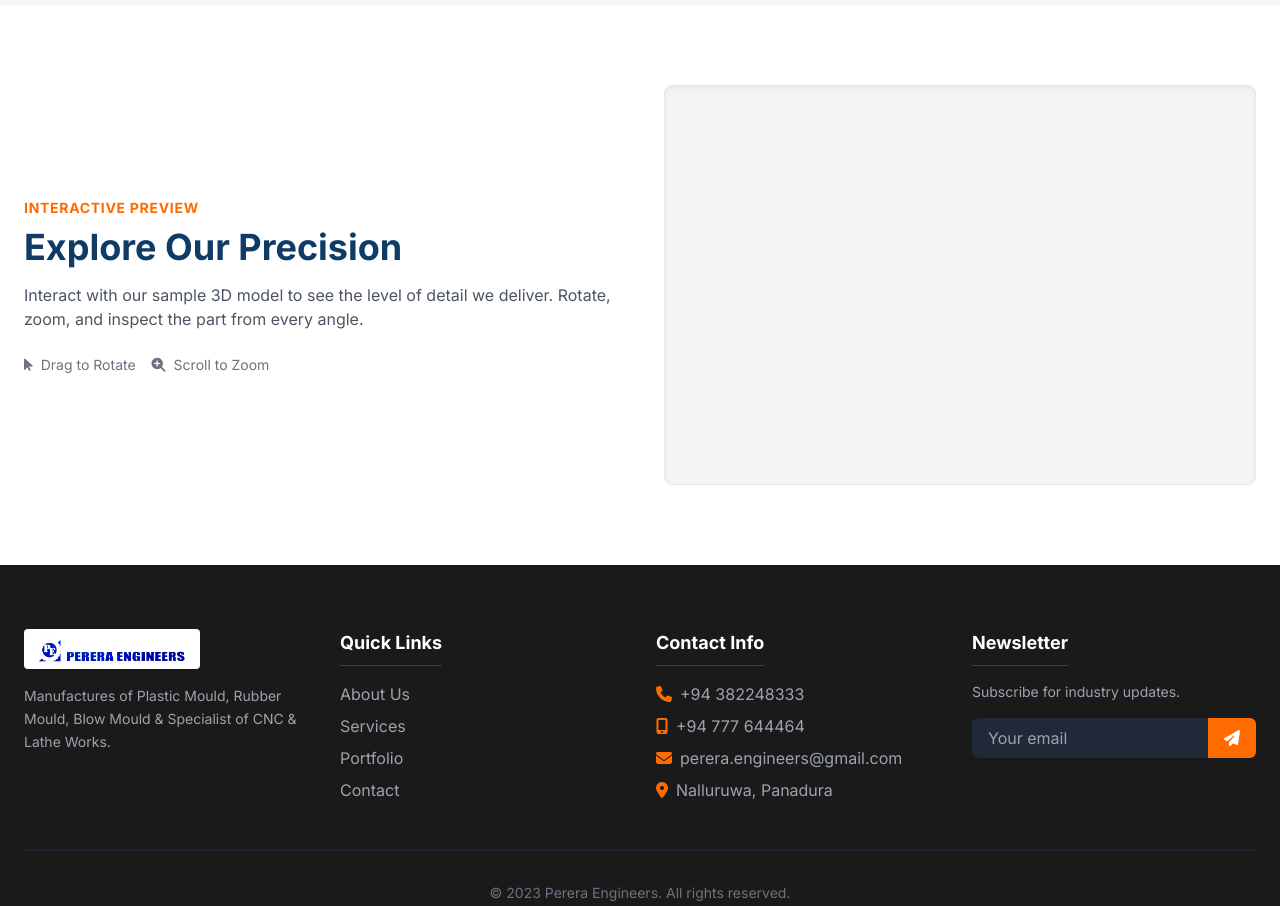
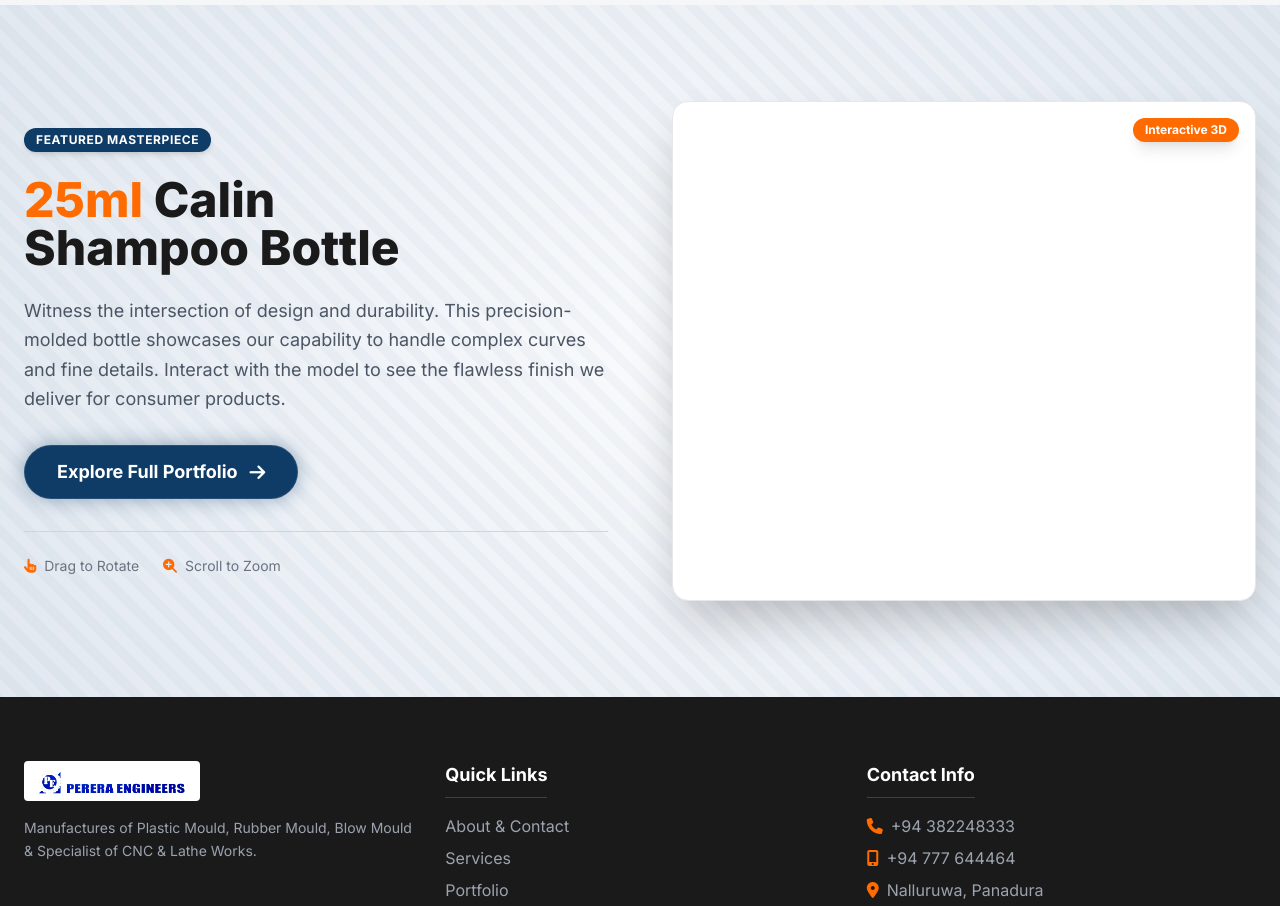
Before and after one commit to IT25100142/Perera-Engineers, a plain HTML site: page index.html in a window 1280 px wide. Shown: the part 1840-2746 px from the top of the page. Drawn offline with nearby package versions, Linux system fonts and the light colour scheme; some packages are replaced by stand-ins of ours; a script that the page names is missing.

Commit message:
Update index.html

```diff
--- a/index.html
+++ b/index.html
@@ -71,7 +71,6 @@
                 <span><i class="fas fa-map-marker-alt text-brand-accent mr-2"></i>Panadura, Sri Lanka</span>
             </div>
             <div class="flex space-x-6">
-                <a href="mailto:perera.engineers@gmail.com" class="hover:text-white transition"><i class="fas fa-envelope mr-2"></i>perera.engineers@gmail.com</a>
                 <a href="tel:+94777644464" class="hover:text-white transition"><i class="fas fa-phone mr-2"></i>+94 777 644464</a>
             </div>
         </div>
@@ -91,10 +90,14 @@
 
                 <div class="hidden md:flex items-center space-x-8 font-medium text-gray-700">
                     <a href="index.html" class="text-brand-accent">Home</a>
-                    <a href="contact.html#about" class="hover:text-brand-accent transition">About</a>
                     <a href="index.html#services" class="hover:text-brand-accent transition">Services</a>
-                    <a href="gallery.html" class="hover:text-brand-accent transition">Gallery</a>
-                    <a href="contact.html#contact" class="px-5 py-2 btn-primary rounded-md font-semibold text-white">Contact Us</a>
+                    <!-- Renamed to Portfolio -->
+                    <a href="gallery.html" class="hover:text-brand-accent transition">Portfolio</a>
+
+                    <!-- Combined Creative Button -->
+                    <a href="contact.html" class="px-6 py-2 btn-creative rounded-full font-bold text-white flex items-center gap-2">
+                        <i class="fas fa-info-circle"></i> About & Contact
+                    </a>
                 </div>
 
                 <button id="mobile-menu-btn" class="md:hidden text-2xl text-brand-blue focus:outline-none">
@@ -107,10 +110,9 @@
         <div id="mobile-menu" class="bg-white border-t md:hidden">
             <div class="flex flex-col px-6 py-4 space-y-4">
                 <a href="index.html" class="text-brand-accent font-medium">Home</a>
-                <a href="contact.html#about" class="text-gray-700 hover:text-brand-accent font-medium">About</a>
                 <a href="index.html#services" class="text-gray-700 hover:text-brand-accent font-medium">Services</a>
-                <a href="gallery.html" class="text-gray-700 hover:text-brand-accent font-medium">Gallery</a>
-                <a href="contact.html#contact" class="text-brand-accent font-bold">Contact Us</a>
+                <a href="gallery.html" class="text-gray-700 hover:text-brand-accent font-medium">Portfolio</a>
+                <a href="contact.html" class="text-brand-accent font-bold">About & Contact</a>
             </div>
         </div>
     </nav>
@@ -129,7 +131,7 @@
                     We specialize in CNC & Lathe works, delivering high-quality custom moulds for industrial and consumer applications.
                 </p>
                 <div class="flex flex-col sm:flex-row gap-4">
-                    <a href="contact.html#contact" class="px-8 py-4 btn-primary rounded text-center font-bold text-lg shadow-lg">Start Your Project</a>
+                    <a href="contact.html" class="px-8 py-4 btn-primary rounded text-center font-bold text-lg shadow-lg">Start Your Project</a>
                     <a href="index.html#services" class="px-8 py-4 bg-transparent border-2 border-white text-white rounded text-center font-bold text-lg hover:bg-white hover:text-brand-blue transition">Explore Services</a>
                 </div>
             </div>
@@ -203,42 +205,55 @@
     </section>
 
     <!-- 3D Model Section -->
-    <section id="interactive-model" class="py-20 bg-white">
-        <div class="container mx-auto px-6">
-            <div class="flex flex-col md:flex-row items-center gap-12">
+    <section id="interactive-model" class="py-24 model-showcase-bg">
+        <div class="container mx-auto px-6 relative z-10">
+            <div class="flex flex-col md:flex-row items-center gap-16">
                 <div class="md:w-1/2">
-                     <span class="text-brand-accent font-bold uppercase tracking-wider text-sm">Interactive Preview</span>
-                    <h2 class="text-3xl md:text-4xl font-bold text-brand-blue mt-2 mb-4">Explore Our Precision</h2>
-                    <p class="text-gray-600 mb-6">
-                        Interact with our sample 3D model to see the level of detail we deliver.
-                        Rotate, zoom, and inspect the part from every angle.
+                     <span class="inline-block px-3 py-1 bg-brand-blue text-white rounded-full text-xs font-bold uppercase tracking-wider mb-4 shadow-md">Featured Masterpiece</span>
+                    <h2 class="text-4xl md:text-5xl font-extrabold text-brand-dark mt-2 mb-6 leading-tight">
+                        <span class="text-brand-accent">25ml</span> Calin<br>Shampoo Bottle
+                    </h2>
+                    <p class="text-gray-600 mb-8 text-lg leading-relaxed">
+                        Witness the intersection of design and durability. This precision-molded bottle showcases our capability to handle complex curves and fine details. Interact with the model to see the flawless finish we deliver for consumer products.
                     </p>
-                    <div class="flex space-x-4 text-sm text-gray-500">
-                        <div class="flex items-center"><i class="fas fa-mouse-pointer mr-2"></i>Drag to Rotate</div>
-                        <div class="flex items-center"><i class="fas fa-search-plus mr-2"></i>Scroll to Zoom</div>
+
+                    <div class="flex flex-col sm:flex-row gap-4">
+                        <a href="gallery.html" class="px-8 py-3 btn-glow rounded-full font-bold text-lg text-center flex items-center justify-center gap-3">
+                            <span>Explore Full Portfolio</span>
+                            <i class="fas fa-arrow-right"></i>
+                        </a>
+                    </div>
+
+                    <div class="mt-8 flex space-x-6 text-sm text-gray-500 border-t border-gray-300 pt-6">
+                        <div class="flex items-center"><i class="fas fa-hand-pointer mr-2 text-brand-accent"></i>Drag to Rotate</div>
+                        <div class="flex items-center"><i class="fas fa-search-plus mr-2 text-brand-accent"></i>Scroll to Zoom</div>
                     </div>
                 </div>
-                <div class="md:w-1/2 w-full h-[400px] bg-gray-100 rounded-lg overflow-hidden border border-gray-200 relative shadow-inner">
-                    <!-- 3D Model Viewer -->
-                    <!--
-                        IMPORTANT FOR GITHUB REPOSITORY / PAGES:
-                        1. Ensure 'Unnamed-_25ml_Calin_Shampoo_bottle.gltf' AND 'Unnamed-_25ml_Calin_Shampoo_bottle.bin' are in the same folder as this index.html file.
-                        2. The src must be a relative path (just the filename).
-                    -->
+
+                <div class="md:w-1/2 w-full h-[500px] bg-white rounded-2xl overflow-hidden border border-gray-200 relative shadow-2xl transform hover:scale-[1.02] transition duration-500">
+                    <!-- 3D Model Viewer Optimized for Mobile/PC/Github Pages -->
                     <model-viewer
                         src="./Unnamed-_25ml_Calin_Shampoo_bottle.gltf"
                         alt="3D model of Calin Shampoo Bottle"
                         auto-rotate
                         camera-controls
                         ar
+                        ar-modes="webxr scene-viewer quick-look"
                         shadow-intensity="1"
+                        environment-image="neutral"
+                        exposure="1.2"
                         class="w-full h-full"
-                        style="background-color: #f9fafb;">
+                        style="background-color: #ffffff; touch-action: pan-y;">
 
                         <div class="progress-bar hide" slot="progress-bar">
                             <div class="update-bar"></div>
                         </div>
                     </model-viewer>
+
+                    <!-- Badge -->
+                    <div class="absolute top-4 right-4 bg-brand-accent text-white text-xs font-bold px-3 py-1 rounded-full shadow-lg">
+                        Interactive 3D
+                    </div>
                 </div>
             </div>
         </div>
@@ -247,7 +262,7 @@
     <!-- Footer -->
     <footer class="bg-brand-dark text-white pt-16 pb-8">
         <div class="container mx-auto px-6">
-            <div class="grid grid-cols-1 md:grid-cols-2 lg:grid-cols-4 gap-8 mb-12">
+            <div class="grid grid-cols-1 md:grid-cols-3 gap-8 mb-12">
                 <div>
                     <div class="flex items-center space-x-2 text-white mb-4">
                         <!-- Logo wrapper -->
@@ -263,10 +278,9 @@
                 <div>
                     <h4 class="text-lg font-bold mb-4 border-b border-gray-700 pb-2 inline-block">Quick Links</h4>
                     <ul class="space-y-2 text-gray-400">
-                        <li><a href="contact.html#about" class="hover:text-brand-accent transition">About Us</a></li>
+                        <li><a href="contact.html" class="hover:text-brand-accent transition">About & Contact</a></li>
                         <li><a href="index.html#services" class="hover:text-brand-accent transition">Services</a></li>
                         <li><a href="gallery.html" class="hover:text-brand-accent transition">Portfolio</a></li>
-                        <li><a href="contact.html#contact" class="hover:text-brand-accent transition">Contact</a></li>
                     </ul>
                 </div>
 
@@ -275,18 +289,8 @@
                     <ul class="space-y-2 text-gray-400">
                         <li><i class="fas fa-phone mr-2 text-brand-accent"></i>+94 382248333</li>
                         <li><i class="fas fa-mobile-alt mr-2 text-brand-accent"></i>+94 777 644464</li>
-                        <li><i class="fas fa-envelope mr-2 text-brand-accent"></i>perera.engineers@gmail.com</li>
                         <li><i class="fas fa-map-marker-alt mr-2 text-brand-accent"></i>Nalluruwa, Panadura</li>
                     </ul>
-                </div>
-
-                <div>
-                    <h4 class="text-lg font-bold mb-4 border-b border-gray-700 pb-2 inline-block">Newsletter</h4>
-                    <p class="text-gray-400 text-sm mb-4">Subscribe for industry updates.</p>
-                    <form class="flex" onsubmit="event.preventDefault();">
-                        <input type="email" placeholder="Your email" class="bg-gray-800 text-white px-4 py-2 rounded-l-md w-full outline-none focus:ring-1 focus:ring-brand-accent">
-                        <button class="bg-brand-accent px-4 py-2 rounded-r-md hover:bg-orange-600 transition"><i class="fas fa-paper-plane"></i></button>
-                    </form>
                 </div>
             </div>
 
```
